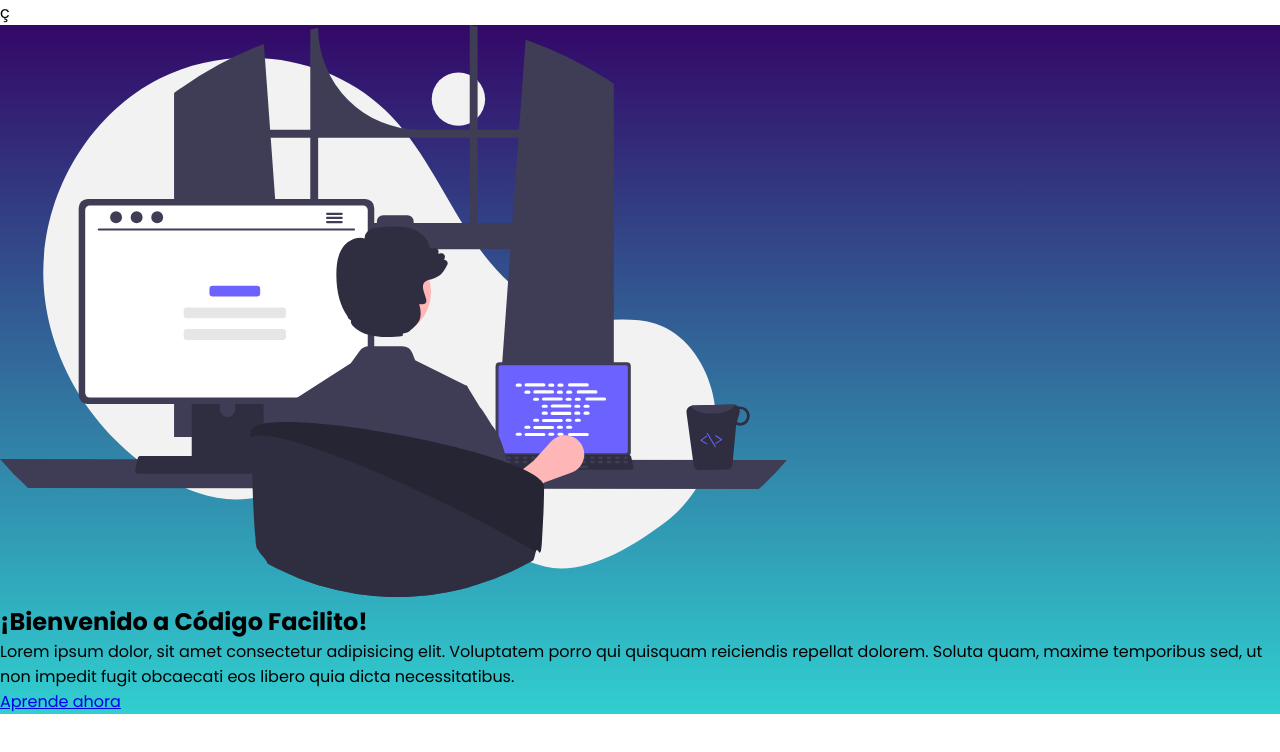
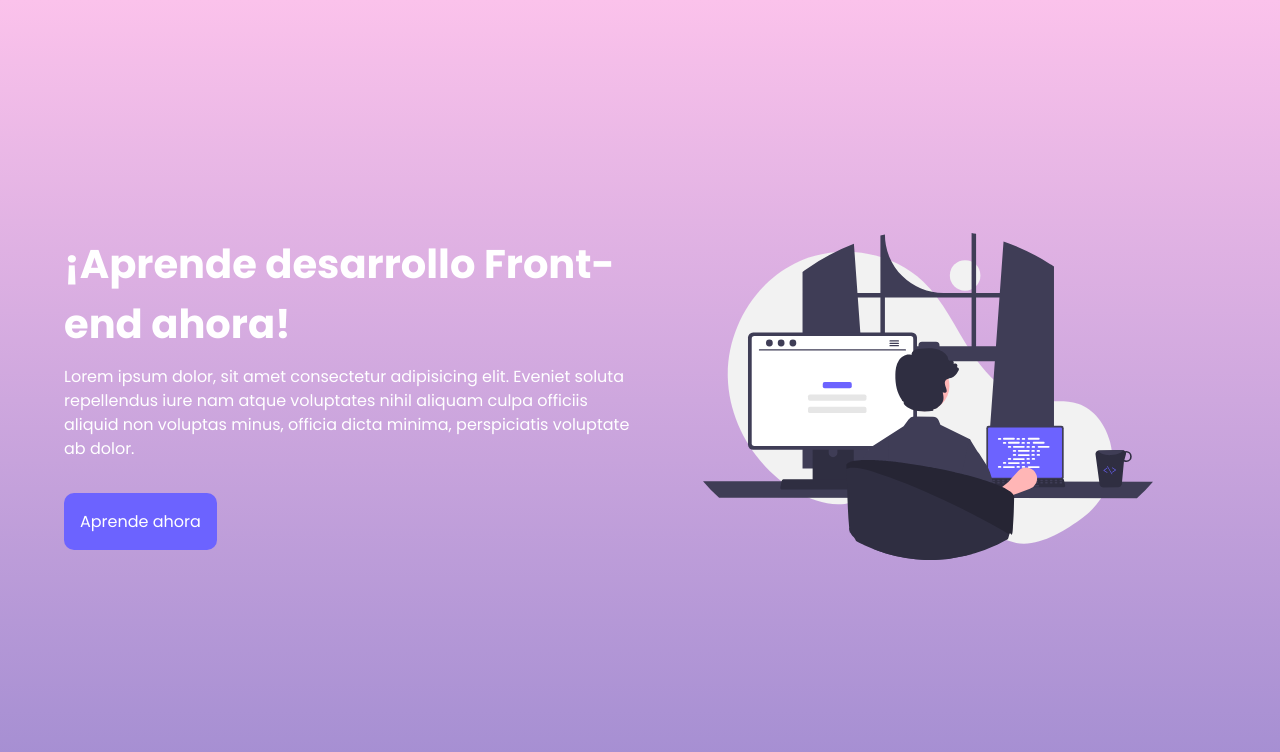
Before and after one commit to auvm/CursoCSS, a plain HTML site: page miniLandingPage/index.html in a window 1280 px wide. Drawn offline with Linux system fonts and the light colour scheme.

Commit message:
landing page finished

```diff
--- a/miniLandingPage/index.html
+++ b/miniLandingPage/index.html
@@ -3,7 +3,7 @@
 <head>
     <meta charset="UTF-8">
     <meta http-equiv="X-UA-Compatible" content="IE=edge">
-    <meta name="viewport" content="width=device-width, initial-scale=1.0">ç
+    <meta name="viewport" content="width=device-width, initial-scale=1.0">
     <link rel="stylesheet" href="./styles.css">
     <link rel="preconnect" href="https://fonts.googleapis.com">
     <link rel="preconnect" href="https://fonts.gstatic.com" crossorigin>
@@ -14,16 +14,21 @@
 <body>
 
     <header class="hero">
+
         <section class="hero-container">
-            <figure class="hero-pic">
-                <img src="./programing_img.svg" alt="Aprende ahora a programar">
+
+            <figure class="hero-picture">
+                <img src="./programing_img.svg" alt="programming image" class="hero-img">
             </figure>
-            <div class="hero-text">
-                <h2 class="hero-title">¡Bienvenido a Código Facilito!</h2>
-                <p class="hero-paragraph">Lorem ipsum dolor, sit amet consectetur adipisicing elit. Voluptatem porro qui quisquam reiciendis repellat dolorem.
-                Soluta quam, maxime temporibus sed, ut non impedit fugit obcaecati eos libero quia dicta necessitatibus.</p>
+
+            <div class="hero-texts">
+                <h2 class="hero-title">¡Aprende desarrollo Front-end ahora!</h2>
+                <p class="hero-copy">
+                    Lorem ipsum dolor, sit amet consectetur adipisicing elit. Eveniet soluta repellendus iure nam atque voluptates nihil aliquam culpa officiis aliquid non voluptas minus, officia dicta minima, perspiciatis voluptate ab dolor.
+                </p>
                 <a href="#" class="hero-cta">Aprende ahora</a>
             </div>
+
         </section>
     </header>
 
--- a/miniLandingPage/styles.css
+++ b/miniLandingPage/styles.css
@@ -8,5 +8,82 @@ body{
 }
 
 .hero{
-    background-image: linear-gradient(to top, #30cfd0 0%, #330867 100%);
+    background-image: linear-gradient(to top, #a18cd1 0%, #fbc2eb 100%);
+    height:100vh;
+    min-height: 650px;
 }
+
+.hero-container{
+    height: 100%;
+    width: 90%;
+    max-width: 1200px;
+    overflow: hidden;
+
+    display: flex;
+    flex-direction: column;
+    justify-content: center;
+    margin: 0 auto;
+
+
+}
+
+.hero-picture{
+    width: 90%;
+    margin: 0 auto;
+    max-width: 450px;
+    margin-bottom: 40px;
+}
+
+.hero-img{
+    width: 100%;
+}
+
+.hero-texts{
+    color: white;
+}
+
+.hero-title{
+    font-size: 2rem;
+}
+
+.hero-copy{
+    line-height: 1.5;
+    margin: 0.5em 0;
+}
+
+.hero-cta{
+    text-decoration: none;
+    color: white;
+    background-color: #6c63ff;
+    padding: 1em;
+    border-radius: 10px;
+    margin: 1em 0em;
+    display: inline-block;
+}
+
+@media(min-width:768px){
+
+    .hero-container{
+        flex-direction: row;
+        align-items: center;
+        justify-content: space-between;
+    }
+
+    .hero-texts{
+        width: 50%;
+    }
+
+    .hero-picture{
+        width: 45%;
+        margin-bottom: 0;
+        order: 1;
+    }
+
+    .hero-title{
+        font-size: 2.5rem;
+    }
+
+    .hero-copy{
+        margin: 0.7em 0 1em;
+    }
+}
```
